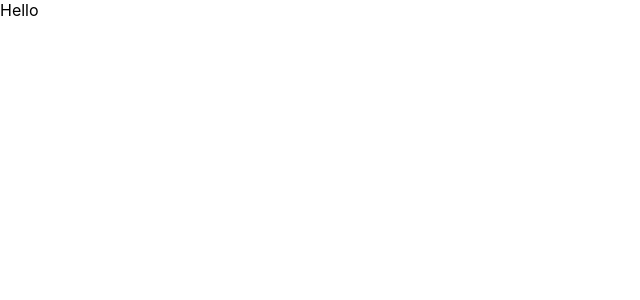
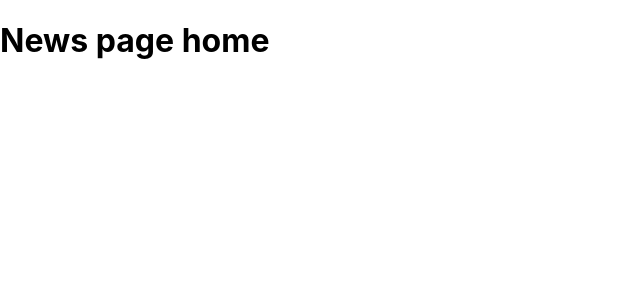
Before and after one commit to Tajveez/nextjs-21, a Next.js app: page / in a window 1280 px wide. Shown: the top 300 px of the page, without its empty margins (0-640 px from the left). Built offline with nearby package versions, Linux system fonts and the light colour scheme.

Commit message:
Dynamic pages added

```diff
--- a/pages/index.js
+++ b/pages/index.js
@@ -5,7 +5,7 @@ import Image from 'next/image'
 export default function Home() {
   return (
     <div>
-      Hello
+      <h1>News page home</h1>
     </div>
   )
 }
--- a/pages/news.js
+++ b/pages/news/index.js
@@ -3,7 +3,7 @@ import React from 'react'
 const news = () => {
     return (
         <div>
-            News
+            <h1>News</h1>
         </div>
     )
 }
```
Also changed, not shown: pages/news/[newsid].js (added, +11 -0 lines).
